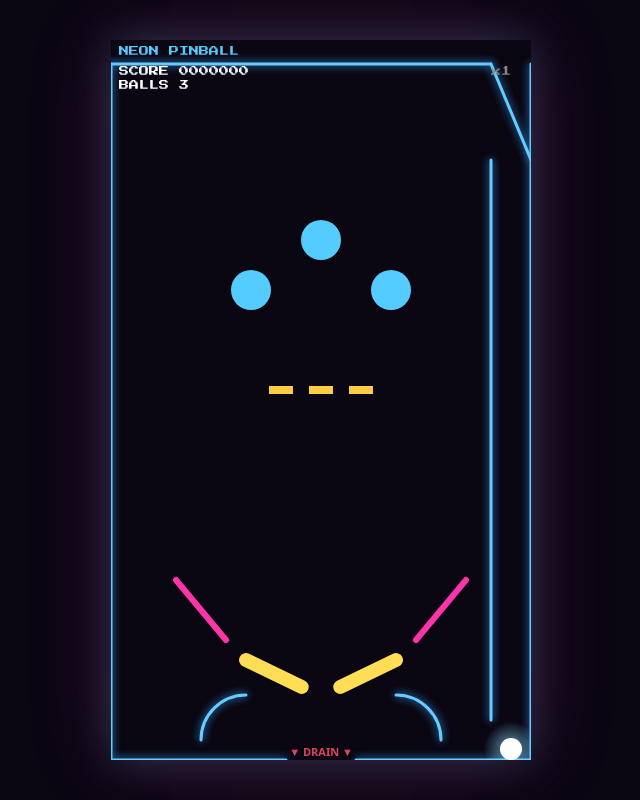
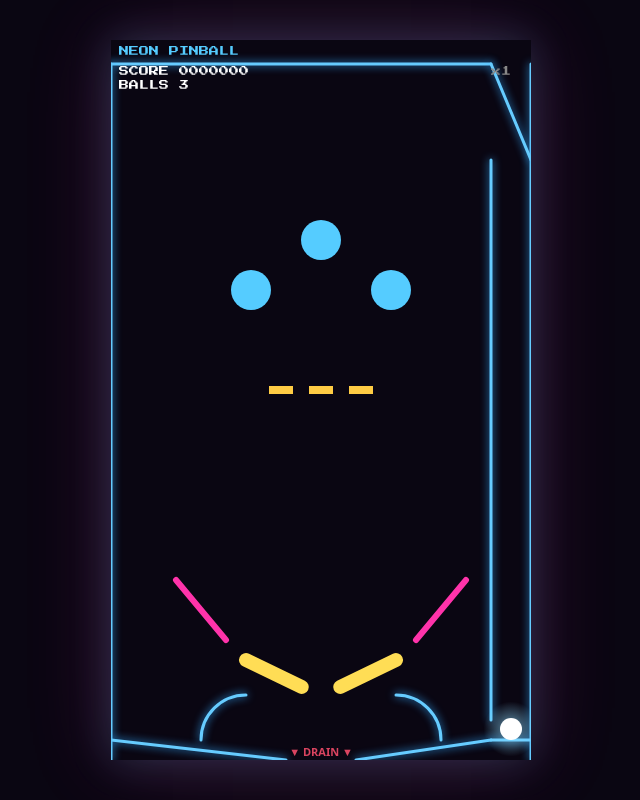
Before and after one commit to japperJ/flipper, a plain HTML site: page index.html in a window 1280 px wide. Shown: the whole page, without its empty margins (319-959 px from the left). Drawn offline with Linux system fonts and the light colour scheme.

Commit message:
Slope outlane floors toward the drain so a ball at rest no longer sits on the bottom line

```diff
--- a/index.html
+++ b/index.html
@@ -350,9 +350,12 @@ function buildTable(){
   addSegment({x:0,   y:24},  {x:SHOOTER_X, y:24});
   addSegment({x:0,   y:24},  {x:0,        y:CONFIG.H});
   addSegment({x:CONFIG.W, y:24}, {x:CONFIG.W, y:CONFIG.H});
-  // Floor with drain gap
-  addSegment({x:0,         y:CONFIG.H}, {x:DRAIN_LEFT, y:CONFIG.H});
-  addSegment({x:DRAIN_RIGHT, y:CONFIG.H}, {x:CONFIG.W, y:CONFIG.H});
+  // Outlane floors slope toward the drain so a ball that comes to rest at the
+  // bottom rolls into it instead of sitting on a flat lip. The shooter-lane
+  // floor stays flat so a freshly served ball doesn't drift away from rest.
+  addSegment({x:0,           y:CONFIG.H-20}, {x:DRAIN_LEFT,  y:CONFIG.H});
+  addSegment({x:DRAIN_RIGHT,  y:CONFIG.H},   {x:SHOOTER_X,   y:CONFIG.H-20});
+  addSegment({x:SHOOTER_X,    y:CONFIG.H-20},{x:CONFIG.W,    y:CONFIG.H-20});
   // Shooter lane divider runs from the deflector base down to the inlane bend.
   addSegment({x:SHOOTER_X, y:120}, {x:SHOOTER_X, y:CONFIG.H-40});
   // Launch deflector: steep diagonal at the top of the shooter lane. A fast launched
```
